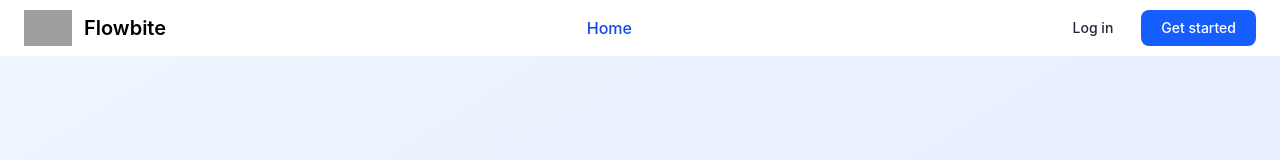
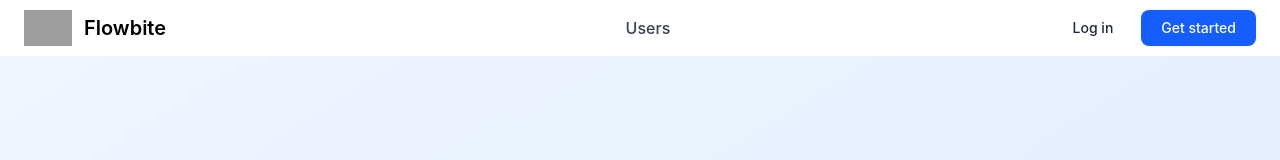
Before and after one commit to johnmartinroque/TraceNode, a React (Vite) app in the folder client/: page / in a window 1280 px wide. Shown: the top 160 px of the page. Built offline with nearby package versions, Linux system fonts and the light colour scheme; no server answers; grey boxes are pictures that could not be loaded.

Commit message:
header tailwind update

```diff
--- a/client/src/components/Header.jsx
+++ b/client/src/components/Header.jsx
@@ -1,5 +1,5 @@
 import React, { useEffect, useRef, useState } from "react";
-import { Link, useNavigate } from "react-router-dom";
+import { Link, NavLink, useNavigate } from "react-router-dom";
 import { supabase } from "../lib/supabase";
 
 function Header() {
@@ -134,12 +134,33 @@ function Header() {
           <div className="hidden justify-between items-center w-full lg:flex lg:w-auto lg:order-1">
             <ul className="flex flex-col mt-4 font-medium lg:flex-row lg:space-x-8 lg:mt-0">
               <li>
-                <Link
+                <NavLink
                   to="/"
-                  className="block py-2 pr-4 pl-3 text-blue-700 lg:p-0 dark:text-white"
+                  className={({ isActive }) =>
+                    `block py-2 pr-4 pl-3 lg:p-0 ${
+                      isActive
+                        ? "text-white bg-blue-700 lg:bg-transparent lg:text-white"
+                        : "text-gray-700 hover:text-blue-700 dark:text-gray-400 dark:hover:text-white"
+                    }`
+                  }
                 >
                   Home
-                </Link>
+                </NavLink>
+              </li>
+
+              <li>
+                <NavLink
+                  to="/users"
+                  className={({ isActive }) =>
+                    `block py-2 pr-4 pl-3 lg:p-0 ${
+                      isActive
+                        ? "text-white bg-blue-700 lg:bg-transparent lg:text-white"
+                        : "text-gray-700 hover:text-blue-700 dark:text-gray-400 dark:hover:text-white"
+                    }`
+                  }
+                >
+                  Users
+                </NavLink>
               </li>
             </ul>
           </div>
```
